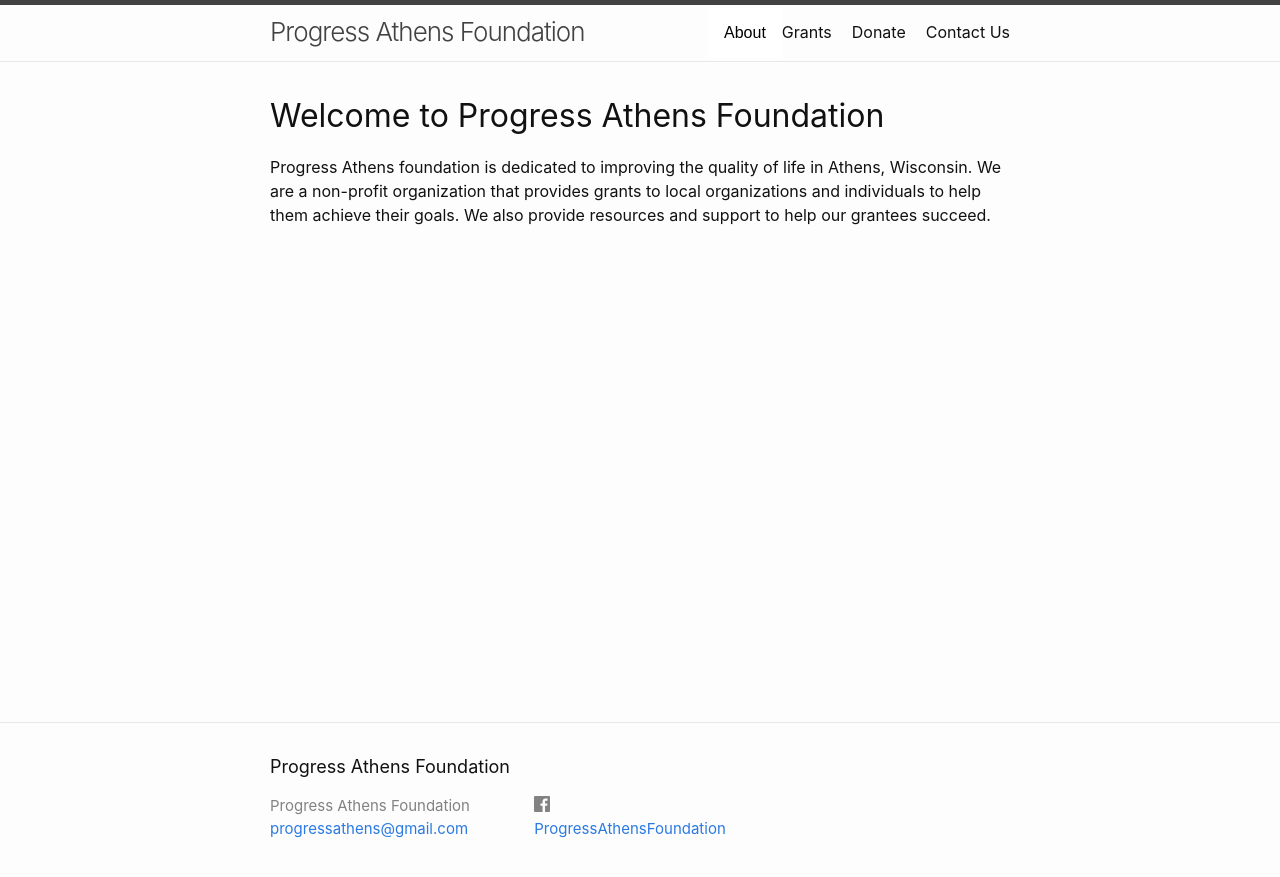
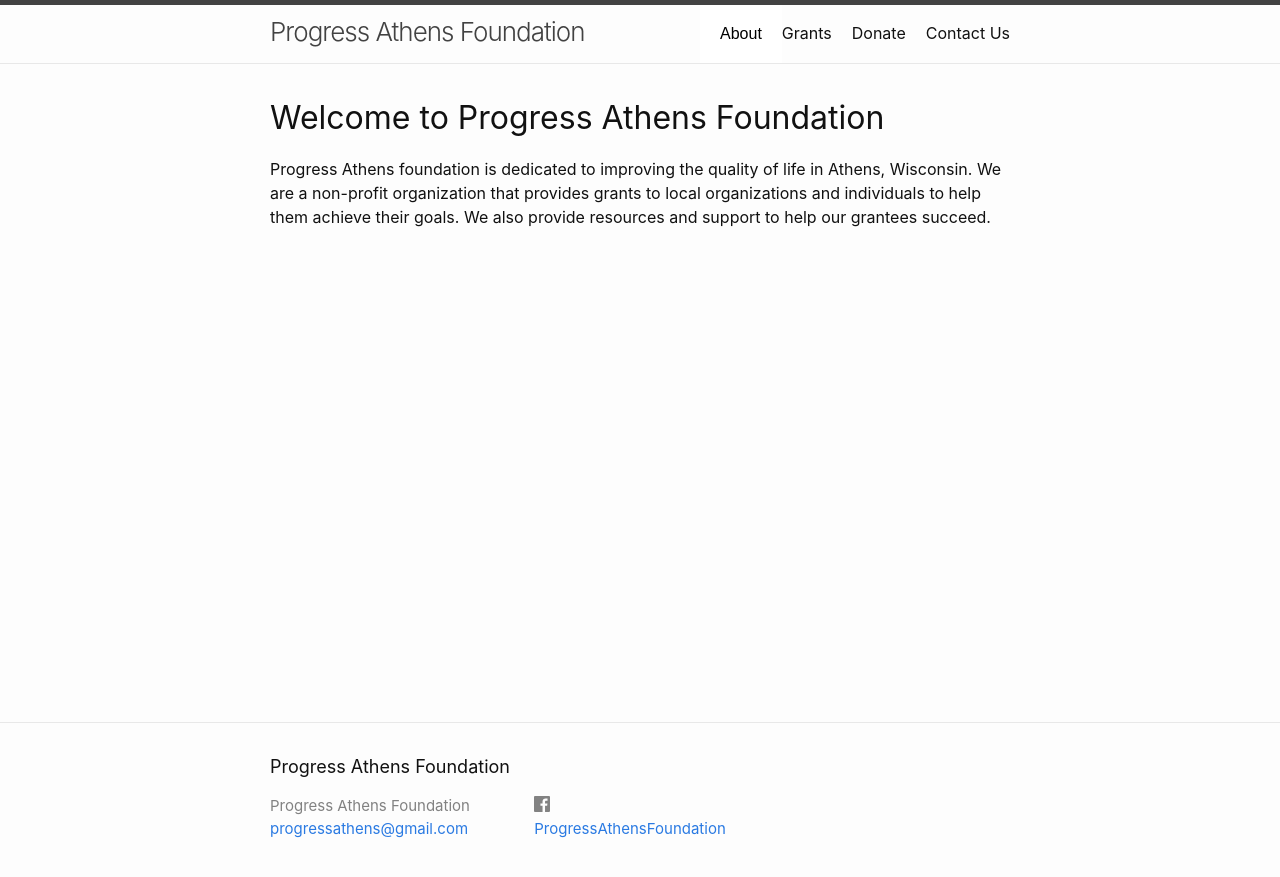
Before and after one commit to helle253/athens-foundation, a Jekyll site: the page built from index.md, in a window 1280 px wide. Shown: the top 877 px of the page. Built offline with Jekyll 4.4.1, drawn with Linux system fonts in a browser that asks for light colours.

Commit message:
update padding on dropdown

```diff
--- a/_sass/themes/_dropdown.scss
+++ b/_sass/themes/_dropdown.scss
@@ -7,7 +7,7 @@
 }
 
 .dropdown-button {
-  padding: 16px;
+  padding: 20px;
   font-size: 16px;
   border: none;
   background-color: white;
```
